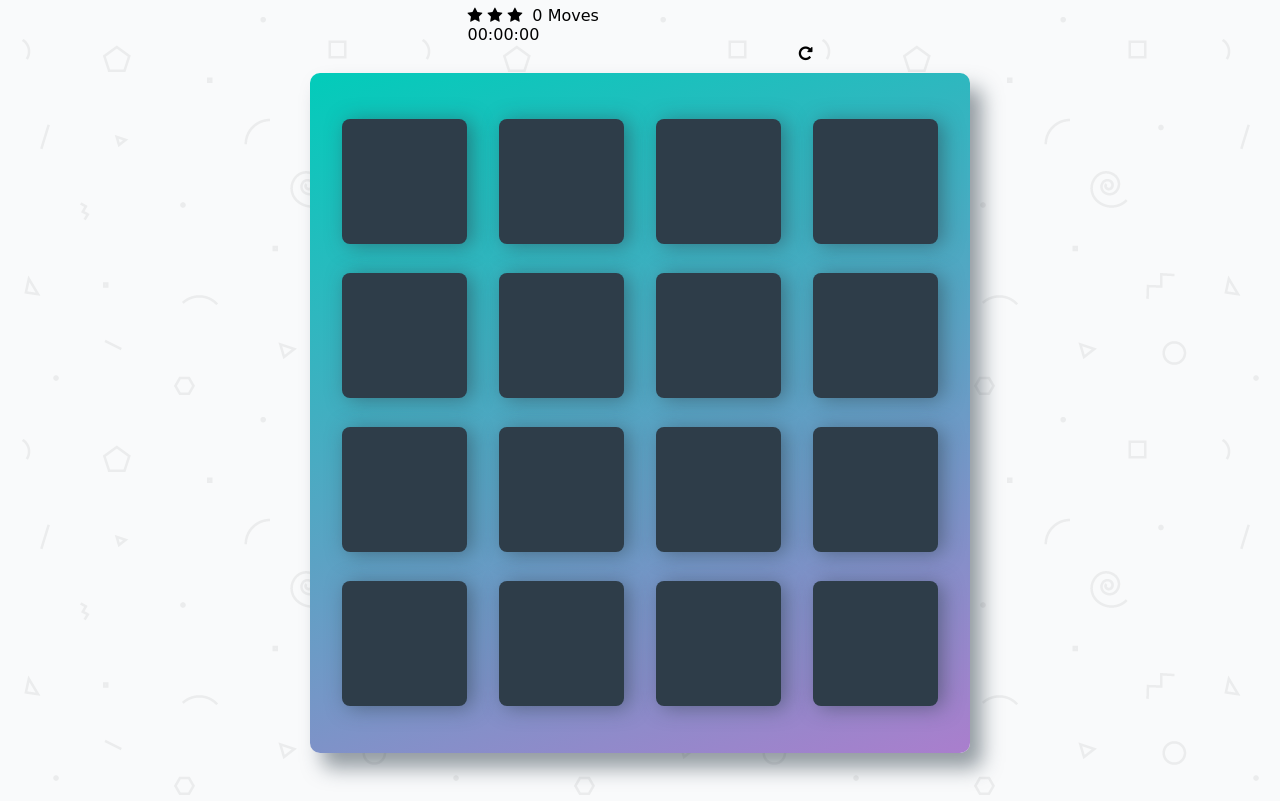
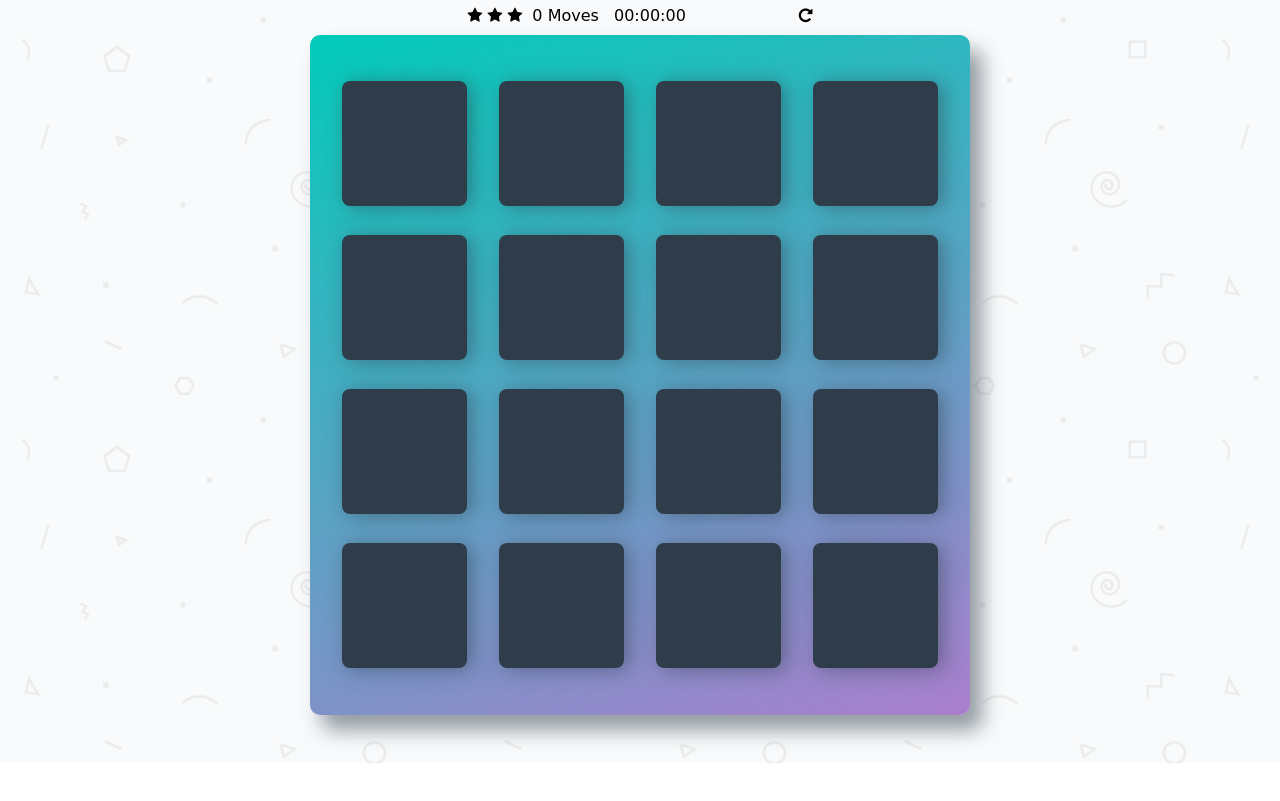
Before and after one commit to kopickik/fend-game-demo, a plain HTML site: page index.html in a window 1280 px wide. Shown: the part 80-881 px from the top of the page. After the commit the page ends 843 px from the top, so only its background shows below. Drawn offline with Linux system fonts and the light colour scheme; a web font is replaced by a local one.

Commit message:
type: feature
adding css to set the timer function to inline-block and giving margin

```diff
--- a/css/app.css
+++ b/css/app.css
@@ -107,3 +107,8 @@ h1 {
     float: right;
     cursor: pointer;
 }
+
+.timer {
+    display: inline-block;
+    margin-left: 10px;
+}
```
